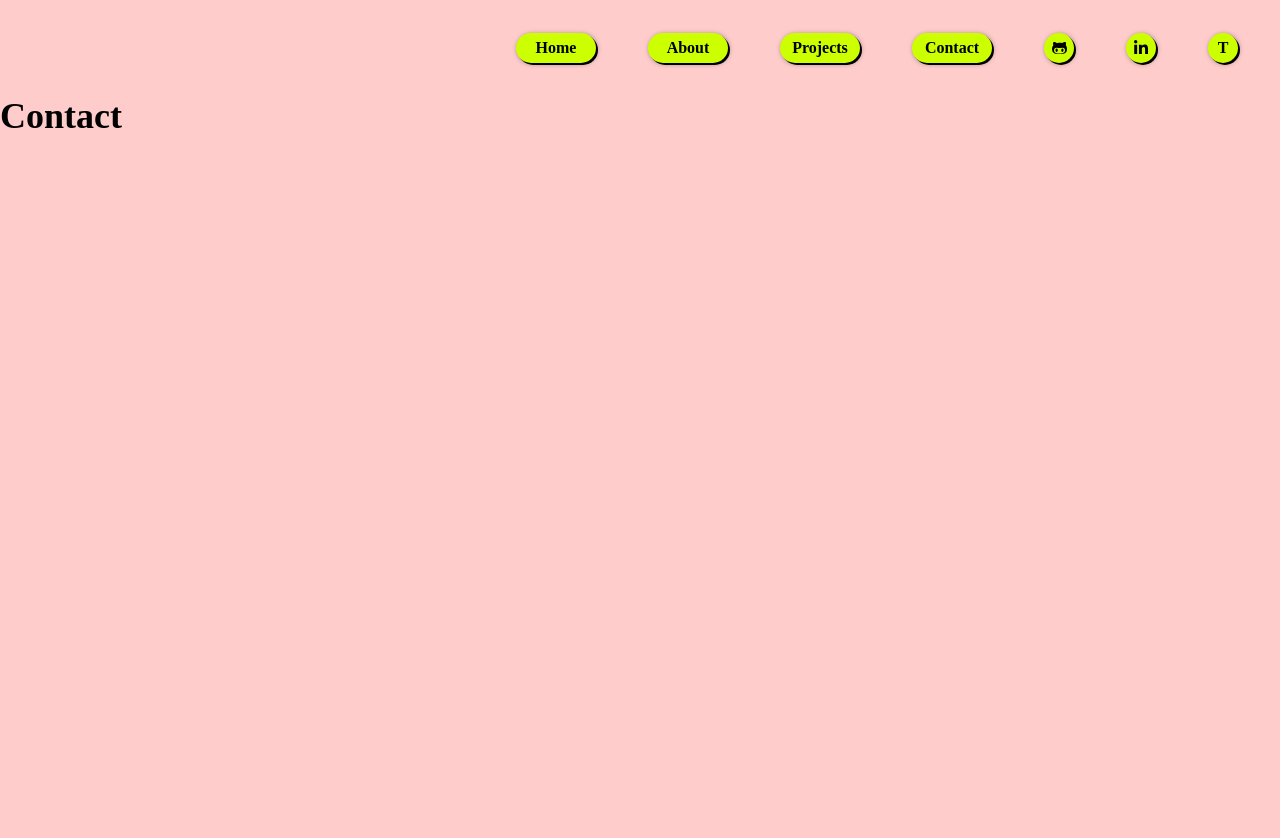
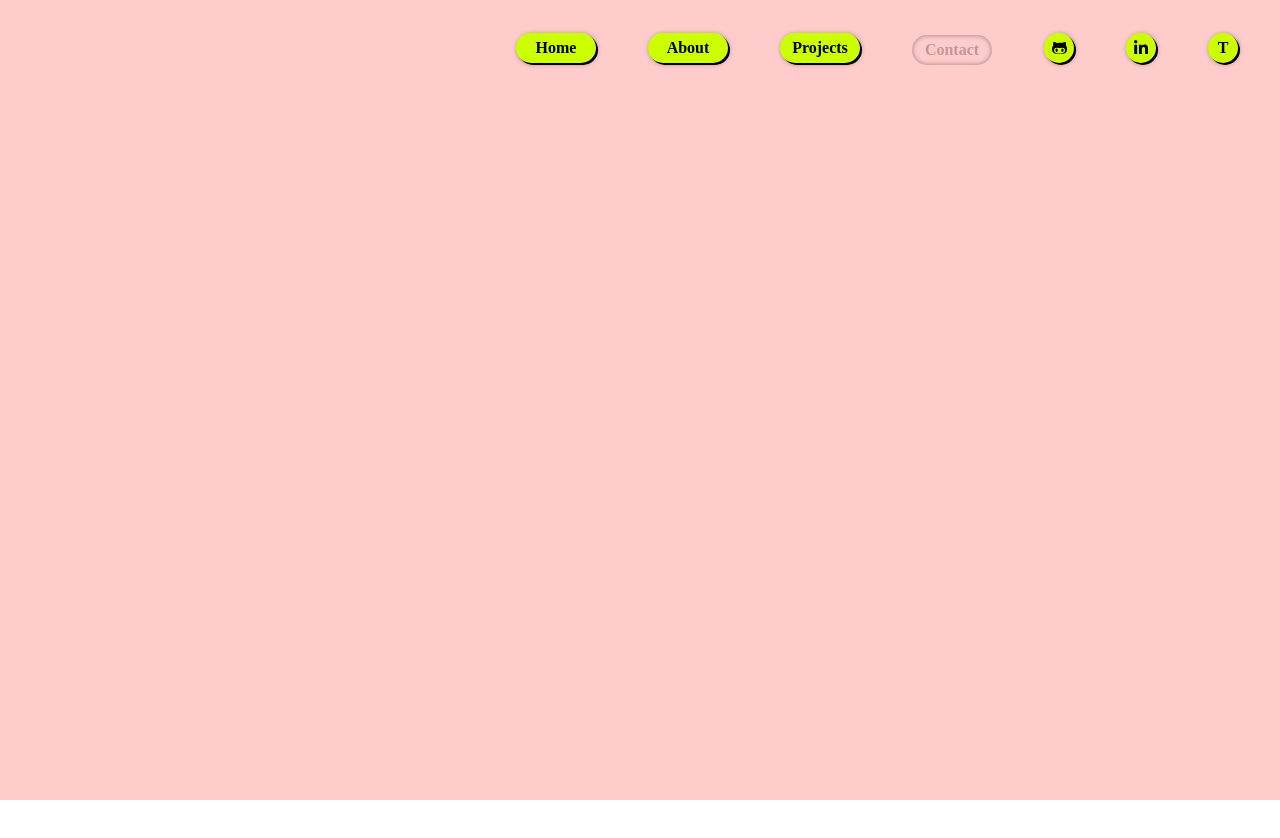
Before and after one commit to dvbenson/fe_my-portfolio-dvb, a Next.js app: page /contact in a window 1280 px wide. Shown: the top 838 px of the page. After the commit the page ends 800 px from the top, so only its background shows below. Built offline with nearby package versions, Linux system fonts and the light colour scheme.

Commit message:
active link implemented

```diff
--- a/app/about/page.jsx
+++ b/app/about/page.jsx
@@ -2,7 +2,7 @@ import DefaultLayout from '@/components/DefaultLayout';
 import styles from '@/styles/about.module.css';
 export default function page() {
   return (
-    <DefaultLayout styles={styles} logo={false}>
+    <DefaultLayout styles={styles} page={'about'}>
       <main className={styles.main}>
         <h1 className='text-4xl font-bold text-black'>About</h1>
       </main>
--- a/app/contact/page.jsx
+++ b/app/contact/page.jsx
@@ -3,7 +3,7 @@ import styles from '@/styles/contact.module.css';
 
 export default function page() {
   return (
-    <DefaultLayout styles={styles} logo={false}>
+    <DefaultLayout styles={styles} page={'contact'}>
       <main className={styles.main}>
         <h1 className='text-4xl font-bold'>Contact</h1>
       </main>
--- a/app/page.jsx
+++ b/app/page.jsx
@@ -1,8 +1,9 @@
+// 'use client';
 import DefaultLayout from '../components/DefaultLayout';
 import styles from '../styles/home.module.css';
 export default function Home() {
   return (
-    <DefaultLayout styles={styles} logo={true}>
+    <DefaultLayout styles={styles} page={'home'}>
       <main className={styles.main}>
         <p className='subpixel-antialiased text-8xl  text-electric-lime tracking-normal'>
           <span className='underline underline-offset-8'>Daniel Benson</span>
--- a/app/projects/page.jsx
+++ b/app/projects/page.jsx
@@ -3,7 +3,7 @@ import styles from '@/styles/projects.module.css';
 
 export default function page() {
   return (
-    <DefaultLayout styles={styles} logo={false}>
+    <DefaultLayout styles={styles} page={'projects'}>
       <main className={styles.main}>
         <h1 className='text-4xl font-bold'>Projects</h1>
       </main>
--- a/components/DefaultLayout.jsx
+++ b/components/DefaultLayout.jsx
@@ -1,10 +1,11 @@
+// 'use client';
 import Navbar from './Navbar';
 // import styles from '../styles/navbar.module.css';
 
-export default function DefaultLayout({ children, styles, logo }) {
+export default function DefaultLayout({ children, styles, page }) {
   return (
     <div>
-      <Navbar styles={styles} logo={logo} />
+      <Navbar styles={styles} page={page} />
       {children}
     </div>
   );
--- a/components/Navbar.jsx
+++ b/components/Navbar.jsx
@@ -1,76 +1,95 @@
 'use client';
+import { useState } from 'react';
+import { usePathname } from 'next/navigation';
+
 import Image from 'next/image';
 import Brand from '../public/assets/brand.svg';
 import Link from 'next/link';
-// import { useRouter } from 'next/router';
+
 import { FontAwesomeIcon } from '@fortawesome/react-fontawesome';
 import { faGithubAlt, faLinkedinIn } from '@fortawesome/free-brands-svg-icons';
+import { faBars } from '@fortawesome/free-solid-svg-icons';
 import '../node_modules/@fortawesome/fontawesome-svg-core/styles.css';
 
-export default function Navbar({ styles, logo }) {
-  // const router = useRouter();
-  // const navLink = [
-  //   {
-  //     name: 'Home',
-  //     path: '/',
-  //   },
-  //   {
-  //     name: 'About',
-  //     path: '/about',
-  //   },
-  //   {
-  //     name: 'Projects',
-  //     path: '/projects',
-  //   },
-  //   {
-  //     name: 'Contact',
-  //     path: '/contact',
-  //   },
-  // ];
+export default function Navbar({ styles, page }) {
+  const pathname = usePathname();
 
-  // console.log(useMyRouter.pathname);
+  const defaultClass = 'fixed w-full h-24 bg-electric-lime';
+  const projectClass = 'fixed w-full h-24 bg-blue';
+  const contactClass = 'fixed w-full h-24 bg-pink';
   return (
     <>
-      <nav className={styles.nav}>
+      <nav
+        className={
+          page === 'home' || page === 'about'
+            ? defaultClass
+            : page === 'projects'
+            ? projectClass
+            : contactClass
+        }
+      >
         <div className='flex justify-between items-center h-full w-full px-4 2x1:px-16'>
           <div className='ml-4'>
-            {logo ? <Image src={Brand} alt='brand' /> : null}
+            {page === 'home' ? (
+              <Image
+                src={Brand}
+                alt='brand'
+                width='205'
+                height='auto'
+                className='cursor-pointer'
+              />
+            ) : null}
           </div>
           <div>
-            <ul className='flex'>
-              {/* {navLink.map(({ path, name }) => (
-                <li className='p-4' key={name}>
-                  <Link href={`${path}`}>
-                    <button
-                      className={` ${
-                        router.pathname === path
-                          ? styles.button_active
-                          : styles.button
-                      }`}
-                    >
-                      {name}
-                    </button>
-                  </Link>
-                </li>
-              ))} */}
+            <ul className='hidden sm:flex'>
               <li className='p-4'>
                 <Link href='/'>
-                  <button className={styles.button}>Home</button>
+                  <button
+                    className={
+                      pathname === '/' ? styles.button_active : styles.button
+                    }
+                  >
+                    Home
+                  </button>
                 </Link>
               </li>
               <li className='p-4'>
                 <Link href='/about'>
-                  <button className={styles.button}>About</button>
+                  <button
+                    className={
+                      pathname === '/about'
+                        ? styles.button_active
+                        : styles.button
+                    }
+                  >
+                    About
+                  </button>
                 </Link>
               </li>
               <li className='p-4'>
                 <Link href='/projects'>
-                  <button className={styles.button}>Projects</button>
+                  <button
+                    className={
+                      pathname === '/projects'
+                        ? styles.button_active
+                        : styles.button
+                    }
+                  >
+                    Projects
+                  </button>
                 </Link>
               </li>
               <li className='p-4'>
                 <Link href='/contact'>
-                  <button className={styles.button}>Contact</button>
+                  <button
+                    className={
+                      pathname === '/contact'
+                        ? styles.button_active
+                        : styles.button
+                    }
+                  >
+                    Contact
+                  </button>
                 </Link>
               </li>
 
@@ -109,6 +128,9 @@ export default function Navbar({ styles, logo }) {
               </li>
             </ul>
           </div>
+          <div className='md:hidden cursor-pointer pl-24'>
+            <FontAwesomeIcon icon={faBars} />
+          </div>
         </div>
       </nav>
     </>
--- a/styles/about.module.css
+++ b/styles/about.module.css
@@ -20,7 +20,7 @@
   margin: 4px 10px 4px 10px;
   font-weight: bold;
 }
-/* .button_active {
+.button_active {
   background-color: #ccff00;
   color: rgba(144, 198, 0);
   border-radius: 50px;
@@ -29,10 +29,9 @@
   padding: 0px;
   font-size: 16px;
   box-shadow: inset -0px -0px 5px rgba(0, 0, 0, 0.4);
-  outline: none;
   margin: 6px 10px 2px 10px;
   font-weight: bold;
-} */
+}
 
 .button:active {
   background-color: #ccff00;
--- a/styles/contact.module.css
+++ b/styles/contact.module.css
@@ -20,7 +20,18 @@
   margin: 4px 10px 4px 10px;
   font-weight: bold;
 }
-
+.button_active {
+  background-color: #ffcccc;
+  color: #c69696;
+  border-radius: 50px;
+  height: 30px;
+  width: 80px;
+  padding: 0px;
+  font-size: 16px;
+  box-shadow: inset -0px -0px 5px rgba(0, 0, 0, 0.4);
+  margin: 6px 10px 2px 10px;
+  font-weight: bold;
+}
 .button:active {
   background-color: #ccff00;
   color: rgba(144, 198, 0);
--- a/styles/home.module.css
+++ b/styles/home.module.css
@@ -20,6 +20,18 @@
   font-size: 16px;
   box-shadow: 0.125rem 0.125rem #cccccc, 1px 1px 5px rgba(0, 0, 0, 0.4);
   margin: 4px 10px 4px 10px;
+  font-weight: bold;
+}
+.button_active {
+  background-color: #ccff00;
+  color: rgba(144, 198, 0);
+  border-radius: 50px;
+  height: 30px;
+  width: 80px;
+  padding: 0px;
+  font-size: 16px;
+  box-shadow: inset -0px -0px 5px rgba(0, 0, 0, 0.4);
+  margin: 6px 10px 2px 10px;
   font-weight: bold;
 }
 
--- a/styles/projects.module.css
+++ b/styles/projects.module.css
@@ -20,10 +20,21 @@
   margin: 4px 10px 4px 10px;
   font-weight: bold;
 }
-
+.button_active {
+  background-color: #669999;
+  color: #336666;
+  border-radius: 50px;
+  height: 30px;
+  width: 80px;
+  padding: 0px;
+  font-size: 16px;
+  box-shadow: inset -0px -0px 5px rgba(0, 0, 0, 0.4);
+  margin: 6px 10px 2px 10px;
+  font-weight: bold;
+}
 .button:active {
-  background-color: #ccff00;
-  color: rgba(144, 198, 0);
+  background-color: #669999;
+  color: #336666;
   box-shadow: inset -0px -0px 5px rgba(0, 0, 0, 0.4);
   outline: none;
   margin: 6px 10px 2px 10px;
```
